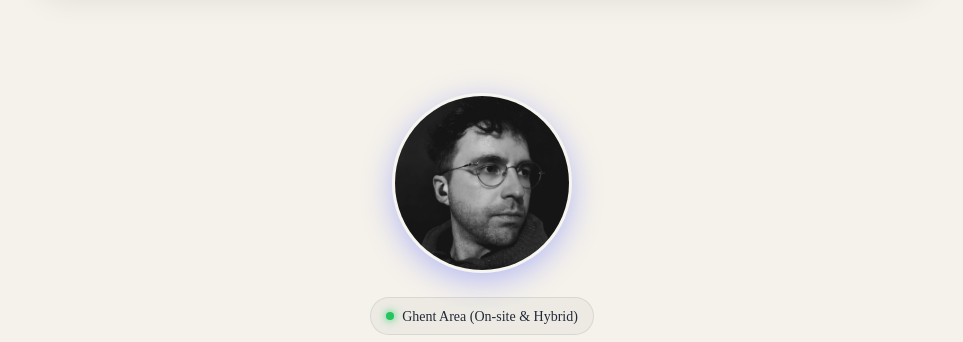
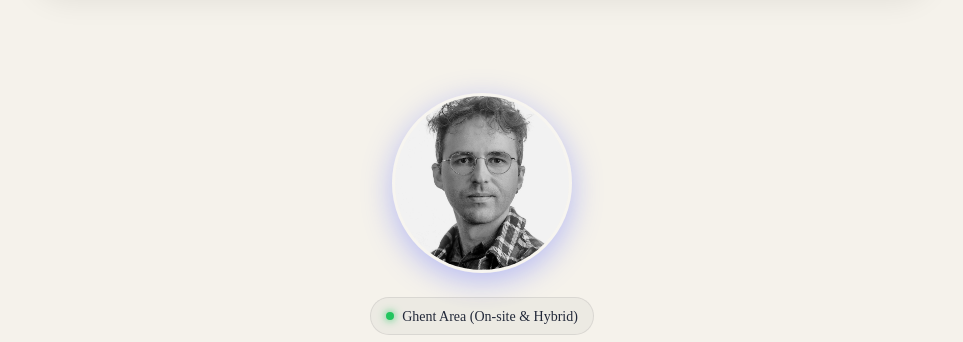
Before and after one commit to SheanL/shean-portfolio, an Astro site: page / in a window 1280 px wide. Shown: the part 90-432 px from the top of the page, without its empty margins (158-1121 px from the left). Built offline with nearby package versions, Linux system fonts and the light colour scheme; Astro itself is replaced by a stand-in of ours.

Commit message:
Update profile photo

```diff
--- a/src/components/BaseHead.astro
+++ b/src/components/BaseHead.astro
@@ -18,7 +18,7 @@ const canonicalURL = new URL(Astro.url.pathname, Astro.site);
 const { title, description, image } = Astro.props;
 const imageURL = image
 	? (typeof image === 'string' ? image : image.src)
-	: '/profile.jpg';
+	: '/shean-profile.jpg';
 ---
 
 <!-- Global Metadata -->
--- a/src/pages/index.astro
+++ b/src/pages/index.astro
@@ -462,7 +462,7 @@ import { SITE_DESCRIPTION, SITE_TITLE } from '../consts';
 			<section class="hero-container">
 				<div class="hero-content">
 					<div class="profile-avatar-wrapper">
-						<img src="/profile.jpg" alt="Shean Looghe" class="profile-avatar" />
+						<img src="/shean-profile.jpg" alt="Shean Looghe" class="profile-avatar" />
 					</div>
 					<div class="hero-status-row">
 						<div class="hero-location">
```
Also changed, not shown: public/profile.jpg (deleted), public/shean-profile.jpg (added), src/assets/profile.jpg (deleted), src/assets/shean-profile.jpg (added).
